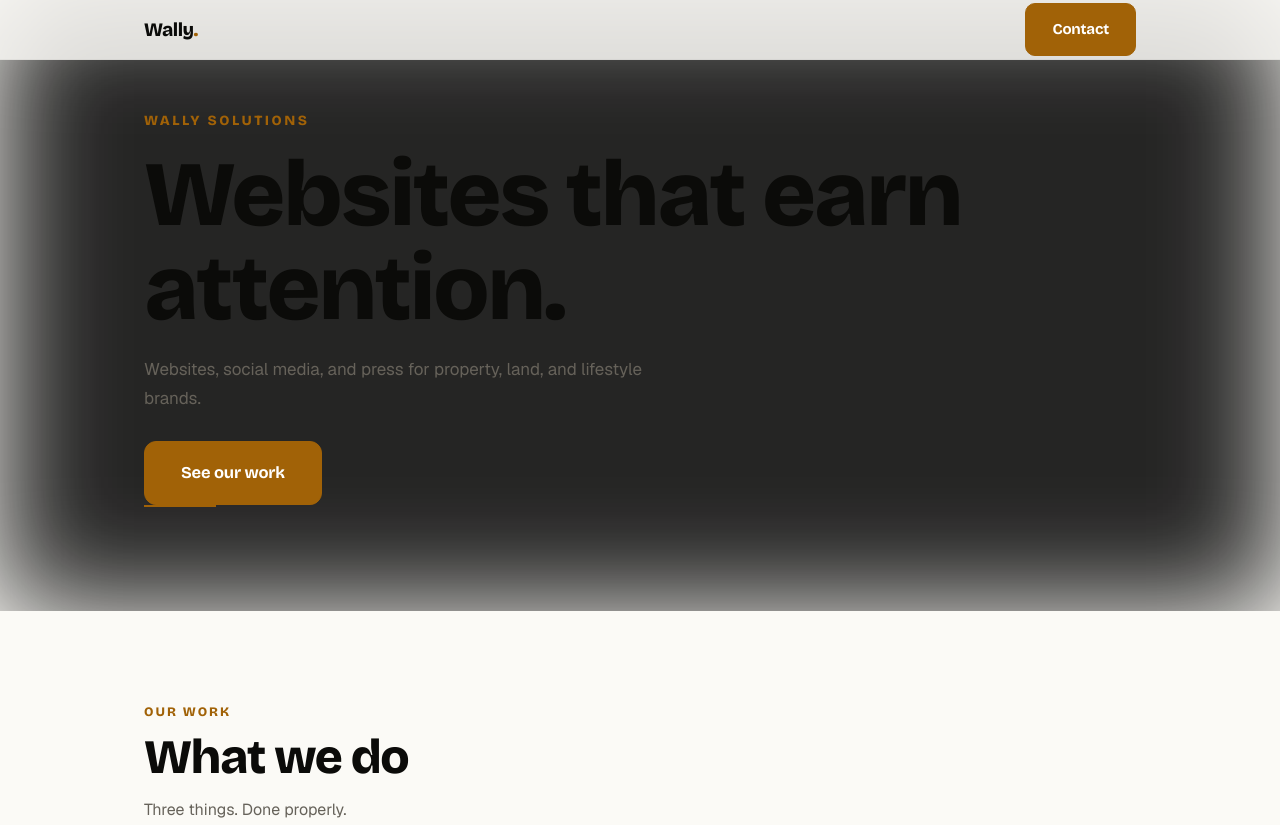
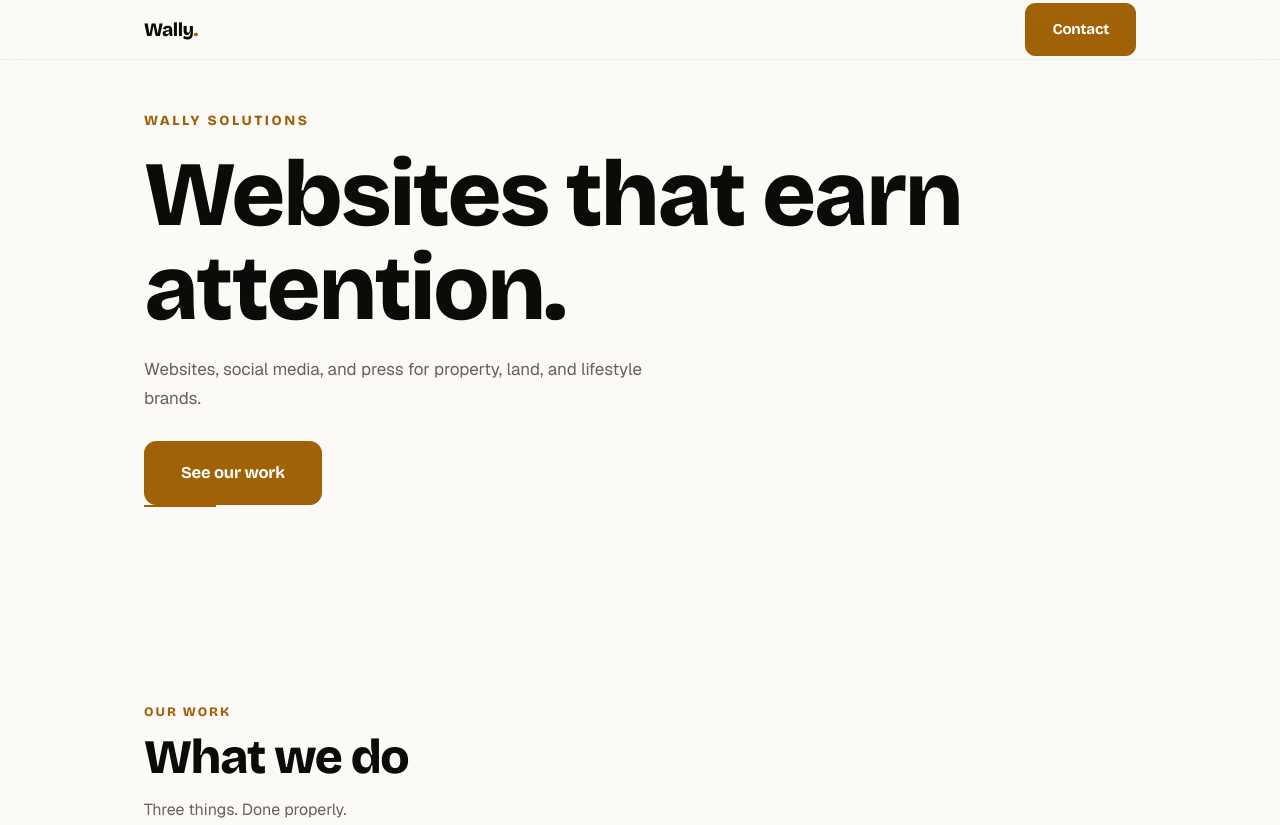
Before and after one commit to bills740ssrw-creator/wallysolutions, a plain HTML site: page index.html in a window 1280 px wide. Shown: the top 825 px of the page. Drawn offline with Linux system fonts and the light colour scheme.

Commit message:
Remove lava background, keep hero text animation only
- Removed canvas lava lamp and .hero__lava CSS
- Kept staggered word-reveal text animation, accent line draw, CTA fade-up
- Kept header scroll effect
- All tags balanced, sections intact: Hero → What We Do → Work → Contact

```diff
--- a/assets/css/style.css
+++ b/assets/css/style.css
@@ -148,17 +148,6 @@ a { color: inherit; text-decoration: none; }
   background: var(--bg);
 }
 
-.hero__lava {
-  position: absolute;
-  inset: 0;
-  width: 100%;
-  height: 100%;
-  z-index: 0;
-  /* Gooey metaball filter: blur then high contrast makes blobs merge like real lava */
-  filter: blur(56px) contrast(12);
-  opacity: 0.85;
-  background: #0a0a08;
-}
 
 .hero__wrap {
   position: relative;
--- a/index.html
+++ b/index.html
@@ -27,7 +27,6 @@
 
   <!-- Hero -->
   <section class="hero" id="hero">
-    <canvas class="hero__lava" id="heroLava" aria-hidden="true"></canvas>
     <div class="wrap hero__wrap">
       <div class="hero__eyebrow">Wally Solutions</div>
       <h1 class="hero__title">
@@ -218,101 +217,6 @@
       });
     })();
 
-    /* Lava background — actual flowing lava lamp: black bottom, rising blobs
-       shift black → red → orange → yellow as they rise, gooey metaball merge */
-    (function(){
-      var canvas = document.getElementById('heroLava');
-      if(!canvas) return;
-      var ctx = canvas.getContext('2d');
-      var width, height;
-      var blobs = [];
-      var time = 0;
-
-      function resize(){
-        var r = canvas.parentElement;
-        width = canvas.width = r ? r.clientWidth : window.innerWidth;
-        height = canvas.height = r ? r.clientHeight : window.innerHeight;
-      }
-      window.addEventListener('resize', resize);
-      resize();
-
-      // Create lava blobs that rise from the bottom
-      for(var i=0; i<8; i++){
-        blobs.push({
-          x: Math.random()*width,
-          y: height + 100 + Math.random()*200,  // start below canvas
-          vx: (Math.random()-0.5)*0.2,
-          vy: -(0.4 + Math.random()*0.6),        // rise upward
-          r: 60 + Math.random()*110,
-          phase: Math.random()*Math.PI*2,
-          life: Math.random(),
-          baseR: 0
-        });
-      }
-
-      function lavaColor(t){
-        // t: 0 (bottom, black) → 1 (top, yellow)
-        // black → dark red → red → orange → yellow
-        if(t < 0.25) {
-          // black to dark red
-          var c = t/0.25;
-          return 'rgb(' + Math.round(139*c) + ',0,0)';
-        } else if(t < 0.5) {
-          // dark red to red-orange
-          var c = (t-0.25)/0.25;
-          return 'rgb(' + Math.round(139+116*c) + ',' + Math.round(65*c) + ',0)';
-        } else if(t < 0.75) {
-          // red-orange to orange-yellow
-          var c = (t-0.5)/0.25;
-          return 'rgb(255,' + Math.round(65+140*c) + ',0)';
-        } else {
-          // orange-yellow to bright yellow
-          var c = (t-0.75)/0.25;
-          return 'rgb(255,' + Math.round(205+50*c) + ',' + Math.round(0+20*c) + ')';
-        }
-      }
-
-      function draw(){
-        time += 0.01;
-        ctx.clearRect(0,0,width,height);
-        ctx.save();
-        ctx.globalCompositeOperation = 'lighter';
-
-        blobs.forEach(function(b){
-          // Wobble / organic movement
-          b.x += b.vx + Math.sin(time + b.phase)*0.8;
-          b.y += b.vy;
-
-          // Reset blob when it rises past top
-          if(b.y < -b.r){
-            b.y = height + b.r + Math.random()*100;
-            b.x = Math.random()*width;
-            b.vx = (Math.random()-0.5)*0.2;
-            b.vy = -(0.4 + Math.random()*0.6);
-            b.r = 60 + Math.random()*110;
-            b.life = Math.random();
-          }
-
-          // Color based on vertical position (bottom=black, top=yellow)
-          var t = 1 - (b.y + b.r) / (height + b.r*2);
-          t = Math.max(0, Math.min(1, t));
-          var col = lavaColor(t);
-
-          // Size pulses slightly
-          var pulseR = b.r + Math.sin(time*2 + b.phase)*8;
-
-          ctx.beginPath();
-          ctx.arc(b.x, b.y, pulseR, 0, Math.PI*2);
-          ctx.fillStyle = col;
-          ctx.globalAlpha = 0.55 + 0.25*Math.sin(time + b.life);
-          ctx.fill();
-        });
-
-        ctx.restore();
-        requestAnimationFrame(draw);
-      }
-      draw();
-    })();
   </script>
 </body>
 </html>
```
